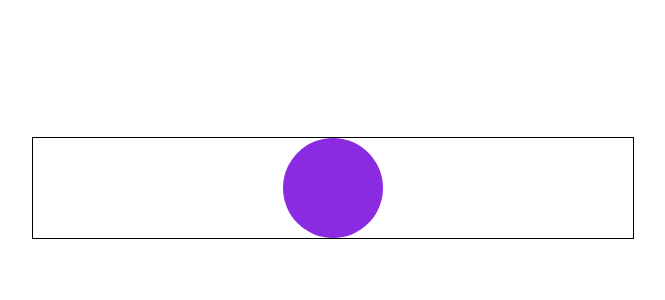
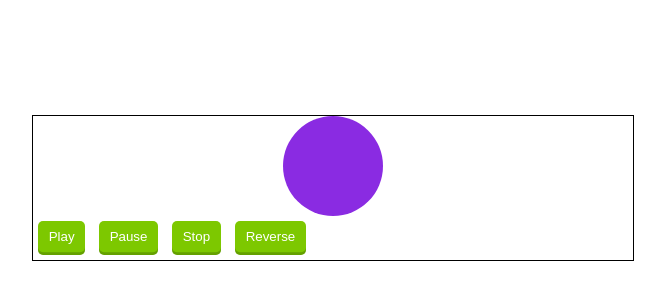
Before and after one commit to ludwing979/animaciones, a plain HTML site: page javascript/animate/index.html in a window 1280 px wide. Shown: the part 220-520 px from the top of the page, without its empty margins (307-972 px from the left). Drawn offline with Linux system fonts and the light colour scheme.

Commit message:
Se agregaron botones para poder interactuar con la animacion

```diff
--- a/javascript/animate/index.html
+++ b/javascript/animate/index.html
@@ -21,16 +21,39 @@
       background-color: blueviolet;
       border-radius: 50%;
     }
+    .btn {
+      text-align: center;
+      background-color: #7dc800;
+      padding: .6em .8em .8em;
+      border: none;
+      color: white;
+      margin: 5px;
+      border-radius: 5px;
+      cursor: pointer;
+      box-shadow: inset 0 -.2em rgba(0, 0, 0, .2);
+      outline: 0;
+      transition: .2s;
+      will-change: transform;
+    }
+    .btn:active {
+      transform: scale(.9);
+    }
   </style>
 </head>
 <body>
   <div class="container">
     <div class="pelota" id="pelota"></div>
+    <div class="buttons">
+      <button class="btn" id="play">Play</button>
+      <button class="btn" id="pause">Pause</button>
+      <button class="btn" id="stop">Stop</button>
+      <button class="btn" id="reverse">Reverse</button>
+    </div>
   </div>
   <script>
     const $pelota = document.getElementById('pelota')
     // element.animate(keyframes = [], option = {})
-    $pelota.animate([
+    const animation = $pelota.animate([
       //from
       {
         transform: 'translateX(0)'
@@ -49,6 +72,24 @@
       iterationStart: .5,
       // endDelay: 5000,
     })
+
+    const $playButton = document.getElementById('play')
+    const $pauseButton = document.getElementById('pause')
+    const $stopButton = document.getElementById('stop')
+    const $reverseButton = document.getElementById('reverse')
+
+    $playButton.addEventListener('click', (event) => {
+      animation.play()
+    })
+    $pauseButton.addEventListener('click', (event) => {
+      animation.pause()
+    })
+    $stopButton.addEventListener('click', (event) => {
+      animation.cancel()
+    })
+    $reverseButton.addEventListener('click', (event) => {
+      animation.reverse()
+    })
   </script>
 </body>
 </html>
```
